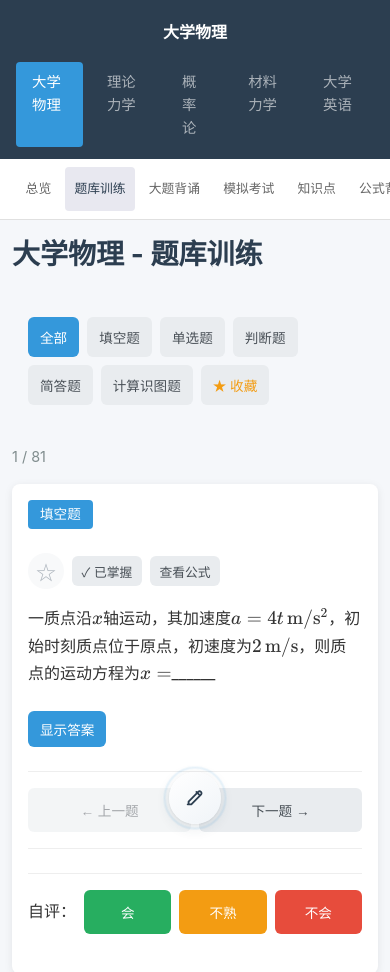
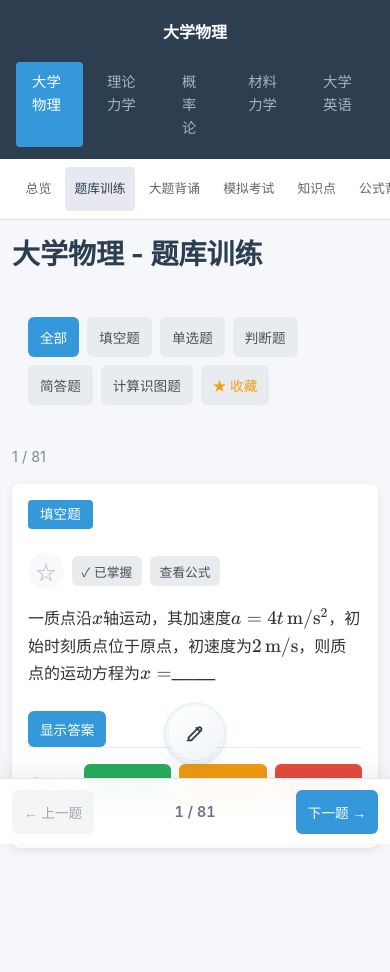
Before and after one commit to justhil/review-platform, a React (Vite) app: page /physics/practice in a window 390 px wide. Shown: the top 972 px of the page. Built offline with nearby package versions, Linux system fonts and the light colour scheme.

Commit message:
feat: 固定底栏上一题/下一题，不受题干长度影响

```diff
--- a/src/App.css
+++ b/src/App.css
@@ -411,6 +411,75 @@ h3 {
   padding: 1rem 0;
   border-top: 1px solid #eee;
   border-bottom: 1px solid #eee;
+}
+
+/* 固定底栏：上一题 / 下一题 */
+.question-nav-dock {
+  position: fixed;
+  left: 0;
+  right: 0;
+  bottom: 0;
+  z-index: 96;
+  display: grid;
+  grid-template-columns: 1fr auto 1fr;
+  align-items: center;
+  gap: 0.75rem;
+  max-width: 1200px;
+  margin: 0 auto;
+  padding: 0.65rem 1rem;
+  padding-bottom: calc(0.65rem + env(safe-area-inset-bottom, 0px));
+  background: rgba(255, 255, 255, 0.96);
+  backdrop-filter: blur(12px);
+  -webkit-backdrop-filter: blur(12px);
+  border-top: 1px solid #e2e8f0;
+  box-shadow: 0 -6px 24px rgba(15, 23, 42, 0.08);
+}
+
+.exam-take-fullscreen .question-nav-dock {
+  grid-template-columns: 1fr auto 1fr auto;
+}
+
+.question-nav-btn {
+  min-height: 44px;
+  justify-self: stretch;
+}
+
+.question-nav-btn:first-of-type {
+  justify-self: start;
+}
+
+.question-nav-btn.primary {
+  justify-self: end;
+}
+
+.question-nav-progress {
+  font-size: 0.9rem;
+  font-weight: 600;
+  color: #64748b;
+  font-variant-numeric: tabular-nums;
+  white-space: nowrap;
+}
+
+.question-nav-back {
+  min-height: 44px;
+  padding: 0.5rem 0.85rem;
+  font-size: 0.85rem;
+  justify-self: end;
+}
+
+.practice,
+.exam-take-fullscreen {
+  padding-bottom: calc(5rem + env(safe-area-inset-bottom, 0px));
+}
+
+.practice .ink-fab-stack,
+.exam-take-fullscreen .ink-fab-stack {
+  bottom: calc(5.25rem + env(safe-area-inset-bottom, 0px));
+}
+
+.practice .ink-mode-hint,
+.exam-take-fullscreen .ink-mode-hint {
+  bottom: calc(9rem + env(safe-area-inset-bottom, 0px));
 }
 
 /* Question Header Row */
@@ -1779,6 +1848,20 @@ h3 {
   /* Practice Mobile */
   .practice {
     padding: 0;
+    padding-bottom: calc(5rem + env(safe-area-inset-bottom, 0px));
+  }
+
+  .question-nav-dock {
+    padding-left: 0.75rem;
+    padding-right: 0.75rem;
+  }
+
+  .exam-take-fullscreen .question-nav-back {
+    display: none;
+  }
+
+  .exam-take-fullscreen .question-nav-dock {
+    grid-template-columns: 1fr auto 1fr;
   }
 
   .practice-content-wrapper {
--- a/src/pages/ExamTake.tsx
+++ b/src/pages/ExamTake.tsx
@@ -377,10 +377,6 @@ export function ExamTake() {
                 </div>
               )}
 
-              <div className="inline-nav">
-                <button className="btn" onClick={handlePrev} disabled={currentIndex === 0}>← 上一题</button>
-                <button className="btn" onClick={handleNext} disabled={currentIndex === examQuestions.length - 1}>下一题 →</button>
-              </div>
             </div>
           </div>
 
@@ -398,11 +394,14 @@ export function ExamTake() {
         />
       )}
 
-      <div className="exam-nav">
-        <button className="btn" onClick={handlePrev} disabled={currentIndex === 0}>上一题</button>
-        <button className="btn" onClick={handleNext} disabled={currentIndex === examQuestions.length - 1}>下一题</button>
-        <button className="btn" onClick={() => navigate(`/${subjectId}/exams`)}>返回列表</button>
-      </div>
+      {currentQ && (
+        <nav className="question-nav-dock" aria-label="题目切换">
+          <button type="button" className="btn question-nav-btn" onClick={handlePrev} disabled={currentIndex === 0}>← 上一题</button>
+          <span className="question-nav-progress">{currentIndex + 1} / {examQuestions.length}</span>
+          <button type="button" className="btn primary question-nav-btn" onClick={handleNext} disabled={currentIndex === examQuestions.length - 1}>下一题 →</button>
+          <button type="button" className="btn question-nav-back" onClick={() => navigate(`/${subjectId}/exams`)}>返回</button>
+        </nav>
+      )}
 
       {showConfirmFinish && (
         <div className="modal-overlay" onClick={() => setShowConfirmFinish(false)}>
--- a/src/pages/Practice.tsx
+++ b/src/pages/Practice.tsx
@@ -286,11 +286,6 @@ export function Practice() {
             </div>
           )}
 
-          <div className="inline-nav">
-            <button className="btn" onClick={handlePrev} disabled={currentIndex === 0}>← 上一题</button>
-            <button className="btn" onClick={handleNext} disabled={currentIndex === displayQuestions.length - 1}>下一题 →</button>
-          </div>
-
           <div className="mastery-buttons">
             <span>自评：</span>
             <button className="btn known" onClick={() => handleMastery('known')}>会</button>
@@ -299,6 +294,12 @@ export function Practice() {
           </div>
         </div>
       </div>
+
+      <nav className="question-nav-dock" aria-label="题目切换">
+        <button type="button" className="btn question-nav-btn" onClick={handlePrev} disabled={currentIndex === 0}>← 上一题</button>
+        <span className="question-nav-progress">{currentIndex + 1} / {displayQuestions.length}</span>
+        <button type="button" className="btn primary question-nav-btn" onClick={handleNext} disabled={currentIndex === displayQuestions.length - 1}>下一题 →</button>
+      </nav>
 
       <OverlayCanvas
         key={currentQ.id}
```
